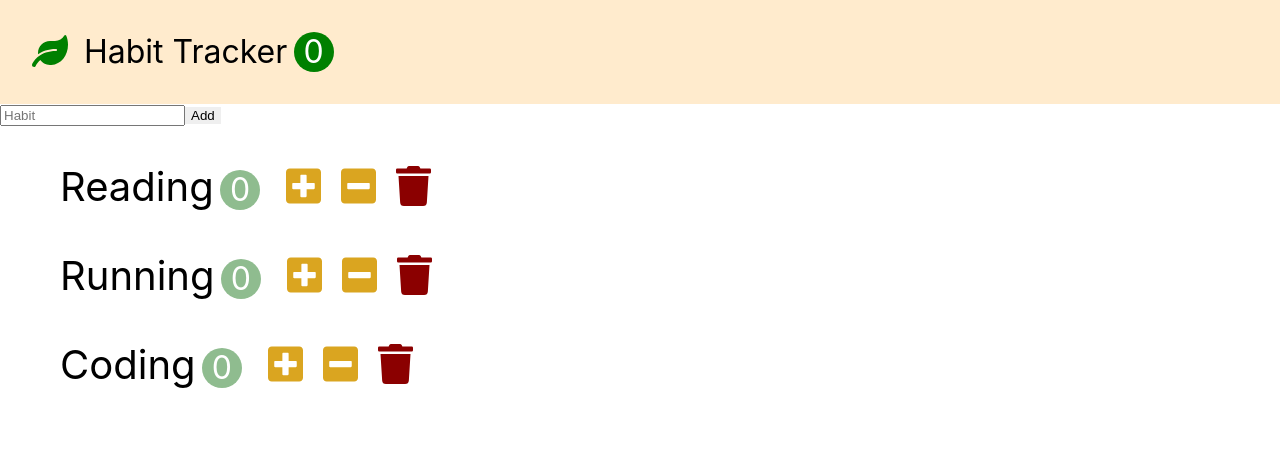
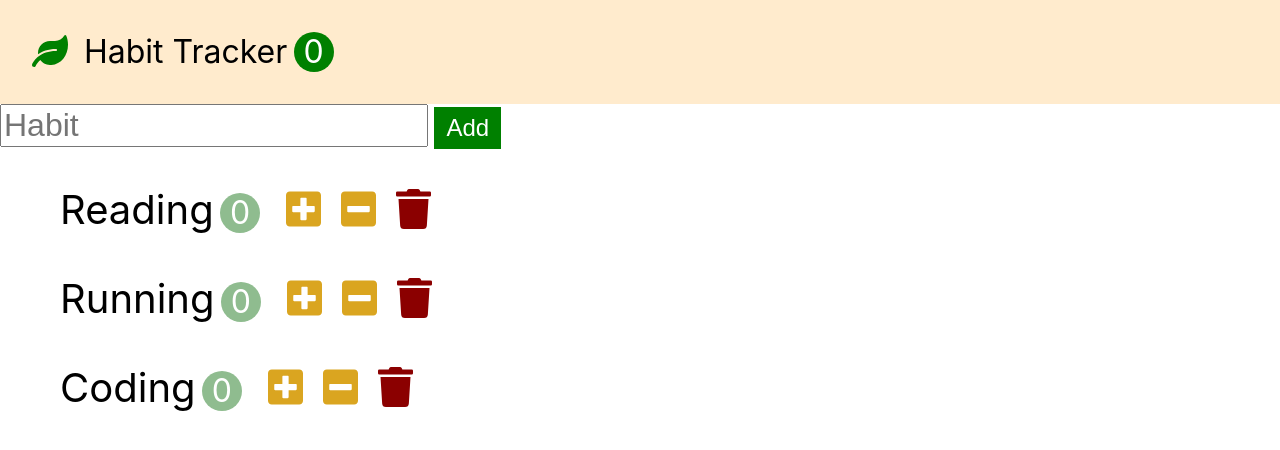
Before and after one commit to alisha0815/habit-tracker, a React (Create React App) app: page / in a window 1280 px wide. Shown: the top 450 px of the page. Built offline with nearby package versions, Linux system fonts and the light colour scheme.

Commit message:
styling for add from and add btn

```diff
--- a/src/app.css
+++ b/src/app.css
@@ -31,10 +31,23 @@ button {
   border-radius: 50%;
 }
 
+.add-input {
+  font-size: 2rem;
+  margin-right: 0.2em;
+}
+
 .habit-btn {
   font-size: 2.5rem;
   margin: 0 0.1em;
   background-color: transparent;
+}
+
+.add-button {
+  height: 100%;
+  font-size: 1.5rem;
+  padding: 0.3em 0.5em;
+  background-color: green;
+  color: white;
 }
 
 .habit {
```
